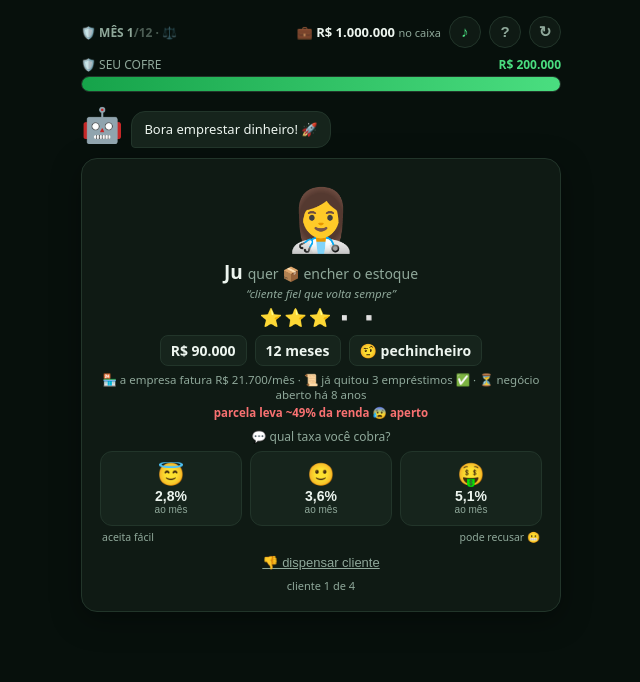
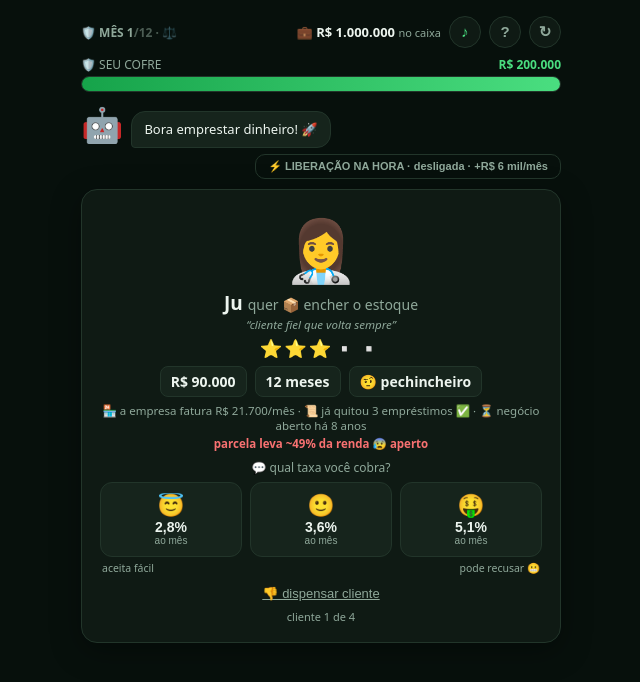
Before and after one commit to FuzzionX545/spread, a React (Vite) app: page / in a window 1280 px wide. Both pictures are taken after a click on the button "▶ JOGAR". Shown: the top 682 px of the page, without its empty margins (319-959 px from the left). Built offline with nearby package versions, Linux system fonts and the light colour scheme.

Commit message:
feature: Liberacao na Hora (aprovada pelo Joao)
- toggle no HUD: +R$6k/mes de custo enquanto ligada
- aceite da taxa alta: 65->85% (tranquilo) e 30->50% (pechincheiro)
- linha propria no fechamento do mes + card na ajuda
- justificativa real: velocidade e produto; quem tem pressa paga

```diff
--- a/src/App.jsx
+++ b/src/App.jsx
@@ -37,6 +37,7 @@ const TAXA  = { 1: 0.052, 2: 0.043, 3: 0.036, 4: 0.029, 5: 0.023 };
 
 // fundo único de R$ 1 milhão — crédito PME de verdade
 const OPEX = 9000;          // equipe, sistema e cobrança por mês
+const TURBO_CUSTO = 6000;   // ⚡ Liberação na Hora: análise em minutos — velocidade custa gente e sistema
 const FUNDING = 0.003;      // investidor recebe CDI + 3,6% a.a. (faixa real de cota sênior)
 // MERCADO = em que ano do Brasil você está jogando (muda calote e frequência de crise)
 const MERCADOS = {
@@ -430,6 +431,7 @@ const INICIO = (modo = null, clima = "normal") => {
   pedidos: novosPedidos(1),
   idx: 0,
   vendeuMes: false,
+  turbo: false,               // ⚡ Liberação na Hora desligada por padrão
   mercado: sorteiaMercado(),
   fala: modo === "mkt" ? "Origina e repassa — lucro no giro! 🔁" : "Bora emprestar dinheiro! 🚀",
   anim: "",
@@ -594,7 +596,8 @@ export default function App() {
   const opcoes = p ? [
     { rot: "😇", t: Math.max(0.011, tBase - 0.008), aceita: 1.0 },
     { rot: "🙂", t: tBase, aceita: duro ? 0.7 : 0.95 },
-    { rot: "🤑", t: tBase + 0.015, aceita: duro ? 0.3 : 0.65 },
+    // ⚡ com Liberação na Hora, a velocidade compra aceitação: quem tem pressa engole a taxa alta
+    { rot: "🤑", t: tBase + 0.015, aceita: g.turbo ? (duro ? 0.5 : 0.85) : (duro ? 0.3 : 0.65) },
   ] : [];
 
   const nota = useMemo(() => {
@@ -808,16 +811,18 @@ export default function App() {
       const custo = senior * (selic / 12 + FUNDING);
       senior += custo;
 
-      // custo operacional fixo (equipe, sistema, cobrança)
-      caixa -= OPEX;
+      // custo operacional fixo (equipe, sistema, cobrança) + ⚡ turbo se ligado
+      const turboCusto = s.turbo ? TURBO_CUSTO : 0;
+      caixa -= OPEX + turboCusto;
 
       // carta-resumo única do fechamento
-      const liquido = recebido + rendeu - custo - OPEX;
+      const liquido = recebido + rendeu - custo - OPEX - turboCusto;
       const partes = [];
       if (recebido > 0) partes.push(`💰 +${fmt(recebido)} parcelas`);
       if (rendeu > 0) partes.push(`💹 +${fmt(rendeu)} rendimento do caixa (CDI)`);
       partes.push(`🏦 –${fmt(custo)} juros dos investidores`);
       partes.push(`🏢 –${fmt(OPEX)} custo de operação (equipe/sistema)`);
+      if (turboCusto) partes.push(`⚡ –${fmt(turboCusto)} Liberação na Hora`);
       if (quitados > 0) partes.push(`🎉 ${quitados} ${quitados > 1 ? "quitaram" : "quitou"}`);
       fila.unshift({ emoji: "📊", titulo: "Fechamento do mês", sub: partes.join(" · "), delta: liquido, cor: liquido >= 0 ? C.green : C.amber });
 
@@ -859,7 +864,7 @@ export default function App() {
 
       return {
         ...s, caixa, senior, perdas, onda, stress, selic, fim, processos,
-        gastoAcum: s.gastoAcum + custo + OPEX,
+        gastoAcum: s.gastoAcum + custo + OPEX + turboCusto,
         carteira: sobrev, mes: Math.min(mes, MESES + 1),
         pedidos: novosPedidos(mes), idx: 0,
         vendeuMes: false, mercado: sorteiaMercado(),
@@ -1168,6 +1173,29 @@ export default function App() {
         <Balao txt={g.fala} mini />
       </div>
 
+      {/* ⚡ diferencial competitivo: análise em minutos — por isso mais gente engole a taxa alta */}
+      <div style={{ display: "flex", justifyContent: "flex-end", margin: "0 0 8px" }}>
+        <button
+          onClick={() => {
+            SFX.clique();
+            setG((s) => ({
+              ...s, turbo: !s.turbo,
+              fala: !s.turbo
+                ? "⚡ Liberação na Hora LIGADA: análise em minutos. A taxa alta desce mais fácil. Custa R$ 6 mil/mês."
+                : "Liberação na Hora desligada. De volta ao comitê lento. 🐢",
+            }));
+          }}
+          style={{
+            background: g.turbo ? "#123B24" : "none",
+            border: `1px solid ${g.turbo ? C.green : C.line}`,
+            color: g.turbo ? C.green : C.mute,
+            borderRadius: 10, padding: "5px 12px", fontSize: 11, fontWeight: 800, cursor: "pointer",
+          }}
+        >
+          ⚡ LIBERAÇÃO NA HORA · {g.turbo ? "LIGADA" : "desligada"} · +R$ 6 mil/mês
+        </button>
+      </div>
+
       {!acabou && p ? (
         <div className={g.anim} key={p.id} style={cardCliente}>
           <div style={{ fontSize: 60, textAlign: "center" }}>{p.emoji}</div>
@@ -1378,6 +1406,8 @@ const DICAS = [
     mais: "Os investidores colocam 80% do fundo e recebem CDI + 3,6% ao ano (na vida real hoje: cota sênior de FIDC paga CDI+2 a 5%). Quem paga esse rendimento é VOCÊ, com os juros dos clientes. Se o cliente te paga 3,6% ao mês e o investidor custa ~1,4%, a diferença — o SPREAD — é seu lucro. Daí o nome do jogo." },
   { e: "💬", t: "Você define a taxa", d: "😇 aceita fácil · 🙂 justa · 🤑 pode recusar.",
     mais: "Cliente 🤨 pechincheiro recusa a taxa alta 70% das vezes (e até a justa, 30%). E tem o efeito escondido: taxa alta = parcela pesada = +35% de risco de calote, porque aperta o orçamento do cliente. É real: juro abusivo aumenta a inadimplência que ele tenta cobrir." },
+  { e: "⚡", t: "Liberação na Hora", d: "+R$ 6 mil/mês · a taxa alta desce mais fácil.",
+    mais: "O banco grande leva semanas de comitê; quem tem pressa (fornecedor cobrando amanhã, oportunidade relâmpago) paga mais caro pra quem libera em minutos. Ligando o turbo, a aceitação da taxa 🤑 sobe de 65% pra 85% (e de 30% pra 50% no pechincheiro) — mas a velocidade custa gente e sistema: R$ 6 mil por mês, todo mês em que estiver ligada. Velocidade é produto: no mercado real, fintech cobra mais caro que banco e cresce ASSIM." },
   { e: "⭐", t: "As estrelas (score)", d: "Mais estrelas = paga certinho.",
     mais: "Chance de calote POR MÊS no mercado normal: ⭐ 12,6% · ⭐⭐ 7,7% · ⭐⭐⭐ 4,5% · ⭐⭐⭐⭐ 2,5% · ⭐⭐⭐⭐⭐ 1,3%. Por isso as taxas que eles aceitam são diferentes (5,2% → 2,3% ao mês): o banco cobra dos arriscados o prejuízo que eles causam. Na vida real esse score vem do Serasa/histórico — e funciona igualzinho." },
   { e: "🪙", t: "Tokenização (RWA)", d: "Sua carteira vira 10 tokens. Venda = dinheiro na hora, risco vai junto.",
```
